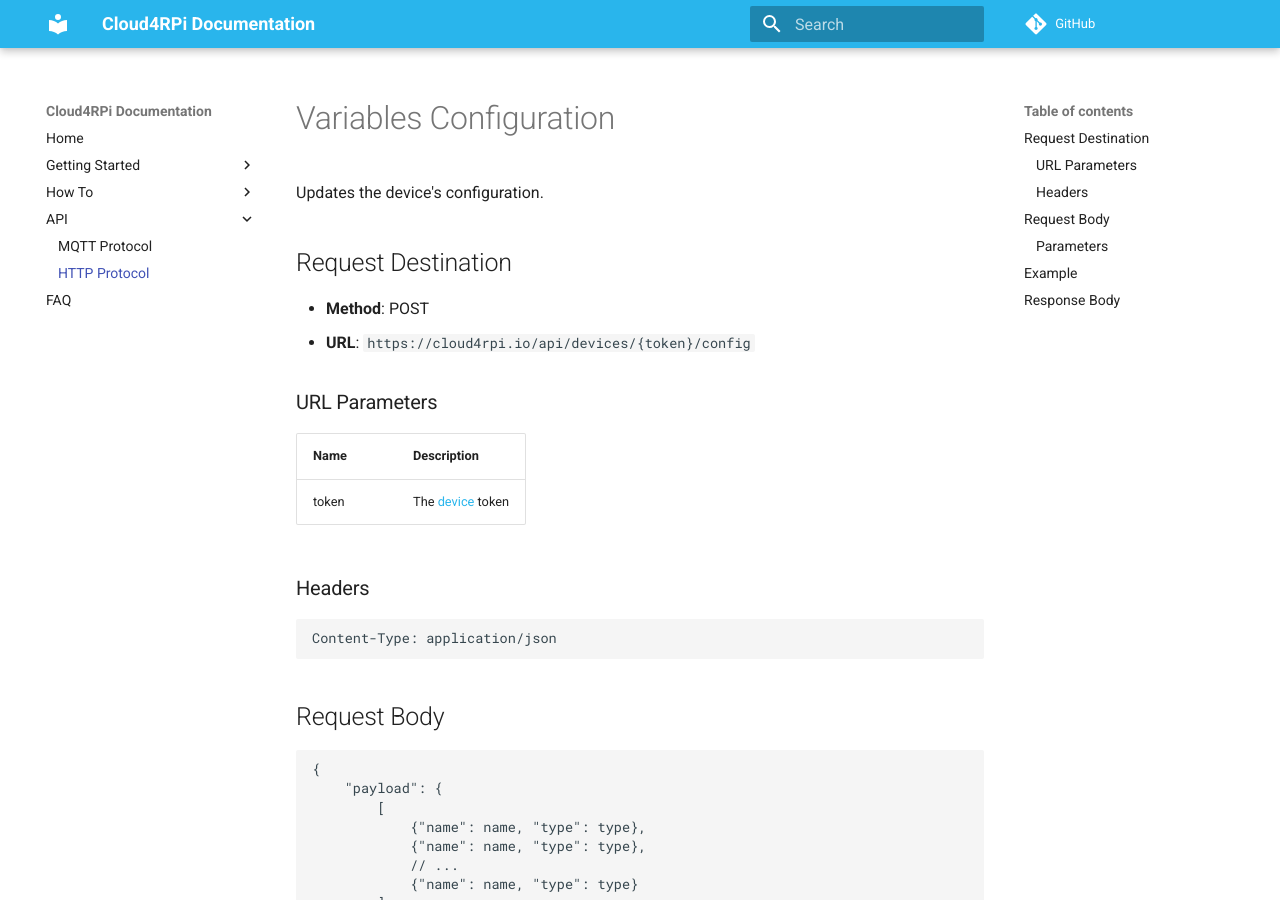
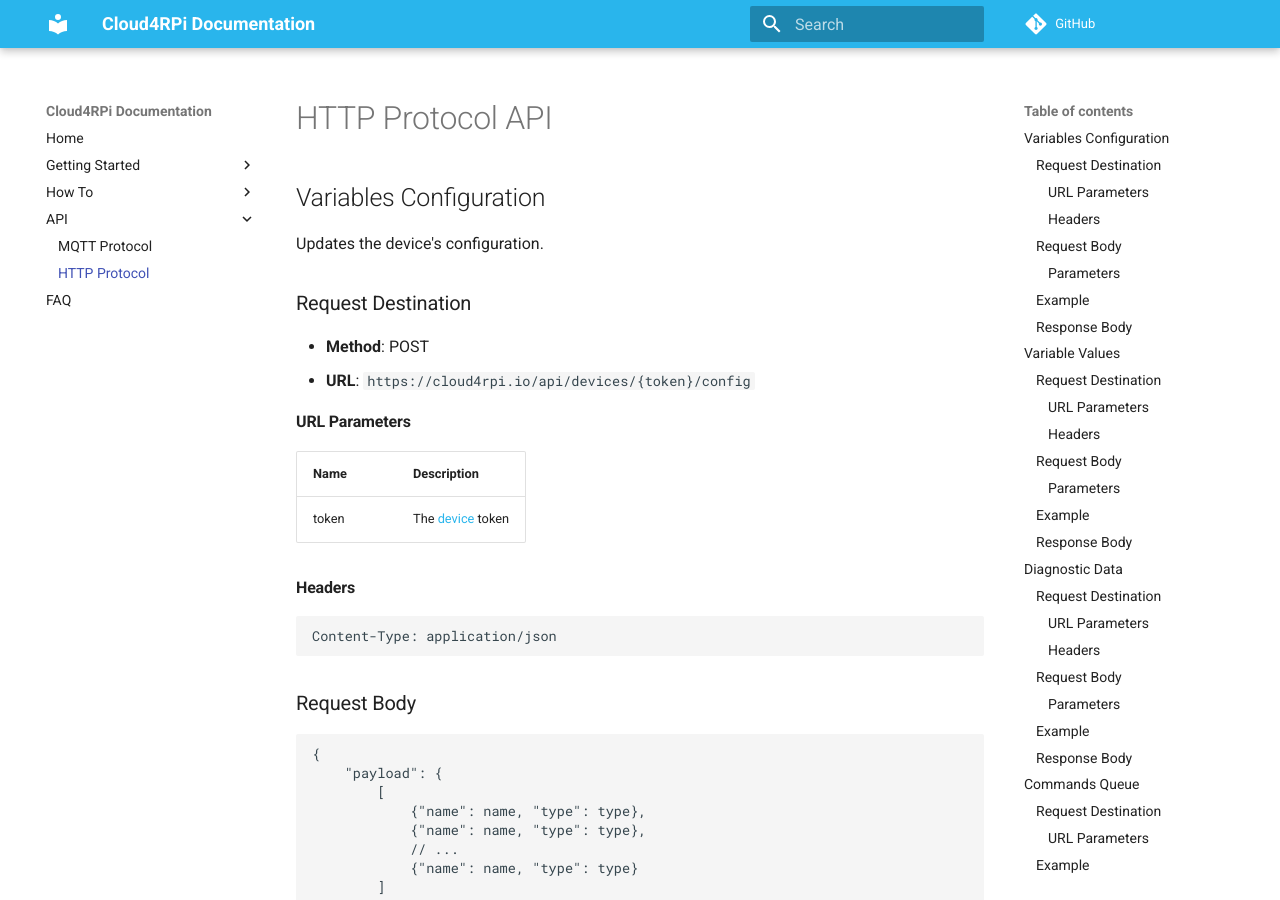
Before and after one commit to cloud4rpi/docs, an MkDocs documentation site: the page built from docs/api/http.md, in a window 1280 px wide and 900 px high. Built offline with MkDocs 1.6.1 and Material for MkDocs 9.7.7, drawn with Linux system fonts in a browser that asks for light colours; comment, search, counter and statistics services are not loaded; old or Windows-style settings are respelled for this version of MkDocs.

````diff
--- a/docs/api/http.md
+++ b/docs/api/http.md
@@ -1,25 +1,28 @@
-# Variables Configuration
+HTTP Protocol API
+=================
+
+## Variables Configuration
 
 Updates the device's configuration.
 
-## Request Destination
+### Request Destination
 
 * **Method**: POST
 * **URL**: `https://cloud4rpi.io/api/devices/{token}/config`
 
-### URL Parameters
+#### URL Parameters
 
 Name      | Description
 --------- | -----------------------
 token     | The [device](https://cloud4rpi.io/devices) token
 
-### Headers
+#### Headers
 
 ```
 Content-Type: application/json
 ```
 
-## Request Body
+### Request Body
 
 ```javascript
 {
@@ -43,7 +46,7 @@ or
 ]
 ```
 
-### Parameters
+#### Parameters
 
 Name  | Description   | Type   | Possible Values
 ----- | ------------- | ------ | -----------------------------
@@ -51,7 +54,7 @@ name  | Variable name | string | Any string
 type  | Variable type | string | "bool", "numeric" or "string"
 
 
-## Example
+### Example
 
 The following example creates two variables on the device:
 
@@ -72,7 +75,7 @@ curl -X POST \
 
     Replace **your_device_token** with your device token displayed on the [device page](https://cloud4rpi.io/devices).
 
-## Response Body
+### Response Body
 
 ```javascript
 { "message": "OK" }
@@ -82,31 +85,31 @@ or
 { "error": error_text }
 ```
 
-# Variable Values
+## Variable Values
 
 Sends variable values.
 
 !!! Note
     Before sending variable values, configure variables by sending the [Variables Configuration message](#variables-configuration).
 
-## Request Destination
+### Request Destination
 
 * **Method**: POST
 * **URL**: `https://cloud4rpi.io/api/devices/{token}/data`
 
-### URL Parameters
+#### URL Parameters
 
 Name      | Description
 --------- | -----------------------
 token     | The [device](https://cloud4rpi.io/devices) token
 
-### Headers
+#### Headers
 
 ```
 Content-Type: application/json
 ```
 
-## Request Body
+### Request Body
 
 ```javascript
 {
@@ -120,7 +123,7 @@ Content-Type: application/json
 }
 ```
 
-### Parameters
+#### Parameters
 
 Name               | Description          | Type          | Possible Values
 ------------------ | -------------------  | ------------- | ----------------------------
@@ -129,7 +132,7 @@ var_name           | Variable name        | string        | One of the variables
 var_value          | Variable value       | corresponding | Any
 
 
-## Example
+### Example
 
 The following example sends the values of two variables:
 
@@ -149,7 +152,7 @@ curl -X POST \
 
     Replace **your_device_token** with your device token displayed on the [device page](https://cloud4rpi.io/devices).
 
-## Response Body
+### Response Body
 
 ```javascript
 { "message": "OK" }
@@ -160,28 +163,28 @@ or
 ```
 
 
-# Diagnostic Data
+## Diagnostic Data
 
 Sends device's diagnostic data.
 
-## Request Destination
+### Request Destination
 
 * **Method**: POST
 * **URL**: `https://cloud4rpi.io/api/devices/{token}/diagnostics`
 
-### URL Parameters
+#### URL Parameters
 
 Name      | Description
 --------- | -----------------------
 token     | The [device](https://cloud4rpi.io/devices) token
 
-### Headers
+#### Headers
 
 ```
 Content-Type: application/json
 ```
 
-## Request Body
+### Request Body
 
 ```javascript
 {
@@ -195,7 +198,7 @@ Content-Type: application/json
 }
 ```
 
-### Parameters
+#### Parameters
 
 Name               | Description          | Type   | Possible Values
 ------------------ | -------------------- | ------ | ----------------------------
@@ -204,7 +207,7 @@ var_name           | Variable name        | string | Any
 var_value          | Variable value       | any    | Any
 
 
-## Example
+### Example
 
 The following example sends the following diagnostic values to Cloud4RPi:
 
@@ -224,7 +227,7 @@ curl -X POST \
 
     Replace **your_device_token** with your device token displayed on the [device page](https://cloud4rpi.io/devices).
 
-## Response Body
+### Response Body
 
 ```javascript
 { "message": "OK" }
@@ -235,16 +238,16 @@ or
 ```
 
 
-# Commands Queue
+## Commands Queue
 
 Acquires the recent commands sent from the Control Panel.
 
-## Request Destination
+### Request Destination
 
 * **Method**: GET
 * **URL**: `https://cloud4rpi.io/api/devices/{token}/commands/latest`
 
-### URL Parameters
+#### URL Parameters
 
 Name      | Description
 --------- | -----------------------
@@ -252,7 +255,7 @@ token     | The [device](https://cloud4rpi.io/devices) token
 
 
 
-## Example
+### Example
 
 ```sh
 export DEVICE_TOKEN=your_device_token
@@ -260,7 +263,7 @@ export DEVICE_TOKEN=your_device_token
 curl -X GET https://cloud4rpi.io/api/devices/${DEVICE_TOKEN}/commands/latest
 ```
 
-## Response Body
+### Response Body
 
 ```javascript
 [
@@ -271,7 +274,7 @@ curl -X GET https://cloud4rpi.io/api/devices/${DEVICE_TOKEN}/commands/latest
 ]
 ```
 
-### Parameters
+#### Parameters
 
 Name               | Description        | Type             | Possible Values
 ------------------ | ------------------ | ---------------- | ----------------
````
Also changed, not shown: docs/api/mqtt.md (+27 -23 lines).
